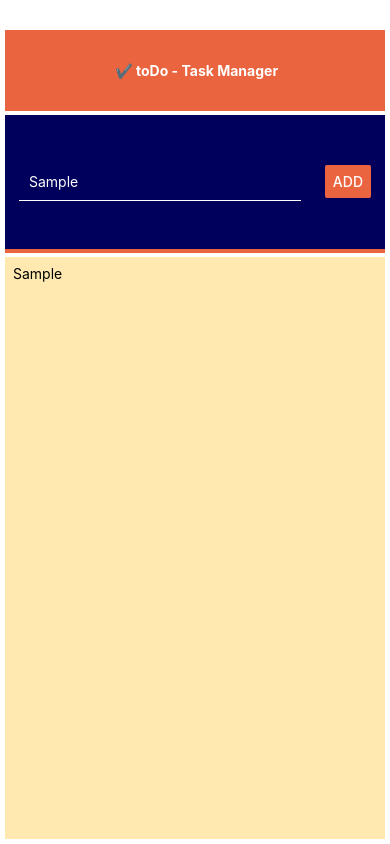
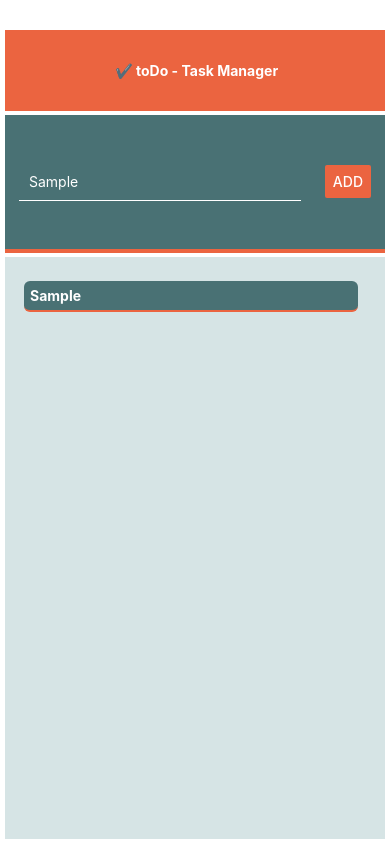
Before and after one commit to anuj4you/toDo, a React Native app: screen / in a window 390 px wide. Both pictures are taken after typing "Sample" into the empty fields and a click on the button "ADD". Built offline with nearby package versions, Linux system fonts and the light colour scheme.

Commit message:
final touches on styling and color template

```diff
--- a/App.js
+++ b/App.js
@@ -12,20 +12,20 @@ import {
 
 export default function App() {
   //function to get current text input
-function currentText(textTyped){
-setCurrentText(textTyped)
-}
+  function currentText(textTyped) {
+    setCurrentText(textTyped);
+  }
 
   //function to add current text to list
- function taskList(){
-listHandler((finalList) => [...list, text])
- }
+  function taskList() {
+    listHandler((finalList) => [...list, text]);
+  }
 
   //state var for current input text
-  const [text, setCurrentText] = useState("")
+  const [text, setCurrentText] = useState("");
 
   //state variable for updated task list to be displayed
-  const [list, listHandler] = useState([])
+  const [list, listHandler] = useState([]);
 
   return (
     <View style={styles.container}>
@@ -44,7 +44,16 @@ listHandler((finalList) => [...list, text])
         </View>
       </View>
       <View style={styles.displaySection}>
-        {list.map((task) => <Text key={task}>{task}</Text>)}
+        <View style={styles.displayText}>
+          {list.map((task) => (
+            <Text
+              key={task}
+              style={[styles.displayEachText, styles.changeColorWhite]}
+            >
+              {task}
+            </Text>
+          ))}
+        </View>
       </View>
     </View>
   );
@@ -62,7 +71,6 @@ const styles = StyleSheet.create({
     flex: 2,
   },
   headingLogo: {
-    color: "#EB6440",
     justifyContent: "center",
     alignItems: "center",
     height: 60,
@@ -76,7 +84,7 @@ const styles = StyleSheet.create({
     justifyContent: "space-between",
     paddingHorizontal: 14,
     paddingVertical: 2,
-    backgroundColor: "#00005C",
+    backgroundColor: "#497174",
     flexDirection: "row",
     alignItems: "center",
     flex: 2,
@@ -86,9 +94,27 @@ const styles = StyleSheet.create({
   },
   displaySection: {
     flex: 5,
-    backgroundColor: "#FFE9B1",
-    alignItems: "flex-start",
+    backgroundColor: "#D6E4E5",
+    alignItems: "center",
     padding: 8,
+  },
+  displayText: {
+    padding: 6,
+    margin: 5,
+
+    width: "100%",
+    color: "#fff",
+  },
+  displayEachText: {
+    backgroundColor: "#497174",
+
+    borderRadius: 6,
+    padding: 6,
+    margin: 5,
+    borderBottomWidth: 2,
+    borderColor: "#EB6440",
+    width: "95%",
+    color: "#fff",
   },
   textInput: {
     width: "80%",
```
